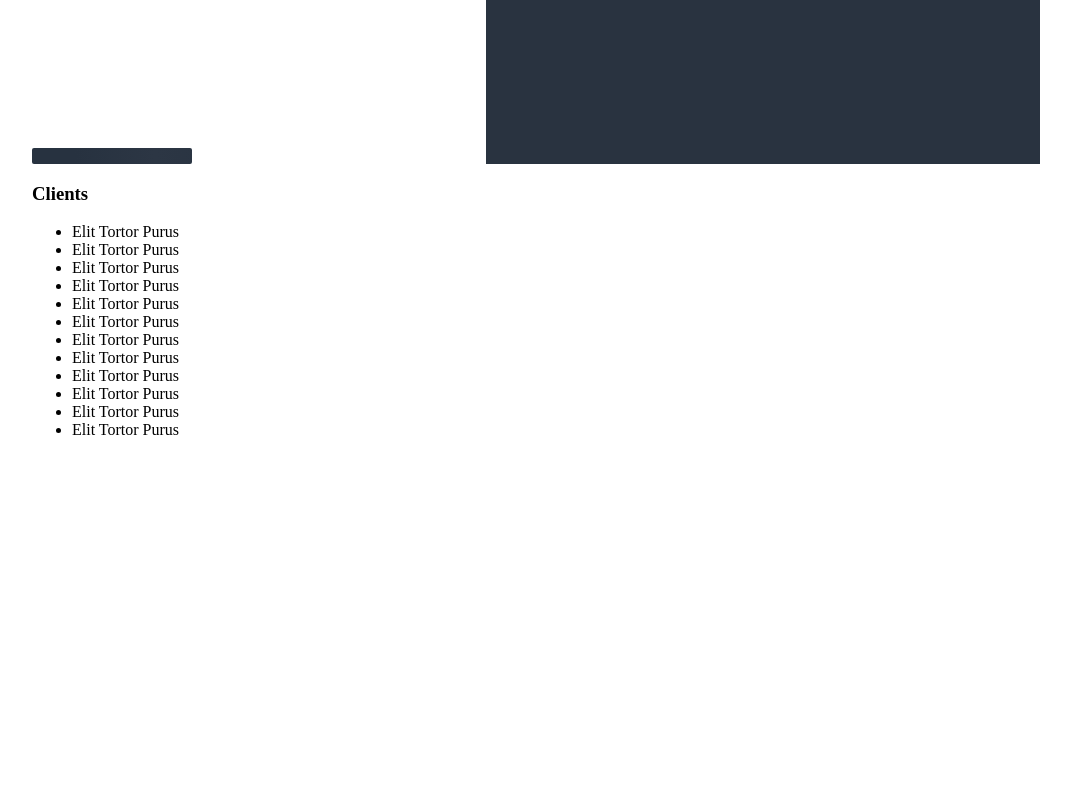
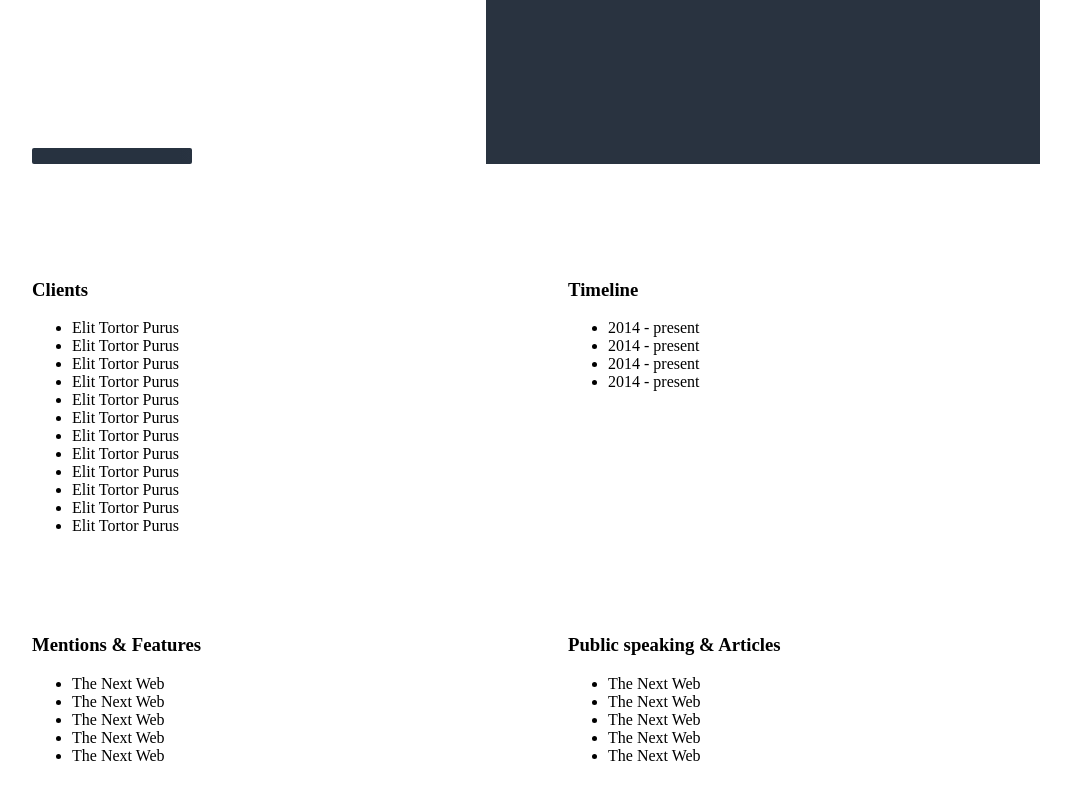
Before and after one commit to michelemazzucco/michelemazzucco.it, a Gatsby site: page /profile in a window 1280 px wide. Shown: the part 806-1606 px from the top of the page, without its empty margins (104-1175 px from the left). Before the commit the page ends 1349 px from the top, so only its background shows below. Built offline with nearby package versions, Linux system fonts and the light colour scheme; Gatsby itself is replaced by a stand-in of ours; no server answers.

Commit message:
wip on profile page blocks

```diff
--- /dev/null
+++ b/src/components/BlockList/index.js
@@ -0,0 +1,11 @@
+import React from 'react'
+
+const BlockList = ({ edges }) => {
+  return (
+    <ul>
+      {edges.map(({ node }) => <li>{node.name}</li>)}
+    </ul>
+  )
+}
+
+export default BlockList
--- a/src/components/ClientsList/index.js
+++ /dev/null
@@ -1,11 +0,0 @@
-import React from 'react'
-
-const ClientsList = ({ clients }) => {
-  return (
-    <ul>
-      {clients.map(({ client }) => <li>{client.name}</li>)}
-    </ul>
-  )
-}
-
-export default ClientsList
--- /dev/null
+++ b/src/components/EventsBlockList/index.js
@@ -0,0 +1,11 @@
+import React from 'react'
+
+const EventsBlockList = ({ events }) => {
+  return (
+    <ul>
+      {events.map(({ node }) => <li>{node.year}</li>)}
+    </ul>
+  )
+}
+
+export default EventsBlockList
--- a/src/components/ProfileBlock/index.js
+++ b/src/components/ProfileBlock/index.js
@@ -1,9 +1,12 @@
 import React from 'react'
+import styled from 'styled-components'
 
 const ProfileBlock = ({ title, children }) =>
-  <section>
-    <h3>{title}</h3>
-    <div>{children}</div>
-  </section>
+  <article>
+    <header>
+      <h3>{title}</h3>
+    </header>
+    <main>{children}</main>
+  </article>
 
 export default ProfileBlock
--- a/src/components/ProfileIntro/index.js
+++ b/src/components/ProfileIntro/index.js
@@ -4,7 +4,7 @@ import WeekDistance from '../WeekDistance'
 import Intro from '../Intro'
 import { fonts, colors } from '../../utils/commonStyles'
 
-const ProfileWrapper = styled.article`
+const ProfileWrapper = styled.section`
   display: flex;
   flex-wrap: wrap;
   position: relative;
--- /dev/null
+++ b/src/data/articles.json
@@ -0,0 +1,16 @@
+[{
+  "name": "The Next Web",
+  "url": "http://www.google.com"
+},{
+  "name": "The Next Web",
+  "url": "http://www.google.com"
+},{
+  "name": "The Next Web",
+  "url": "http://www.google.com"
+},{
+  "name": "The Next Web",
+  "url": "http://www.google.com"
+},{
+  "name": "The Next Web",
+  "url": "http://www.google.com"
+}]
--- /dev/null
+++ b/src/data/mentions.json
@@ -0,0 +1,16 @@
+[{
+  "name": "The Next Web",
+  "url": "http://www.google.com"
+},{
+  "name": "The Next Web",
+  "url": "http://www.google.com"
+},{
+  "name": "The Next Web",
+  "url": "http://www.google.com"
+},{
+  "name": "The Next Web",
+  "url": "http://www.google.com"
+},{
+  "name": "The Next Web",
+  "url": "http://www.google.com"
+}]
--- a/src/pages/profile.js
+++ b/src/pages/profile.js
@@ -2,20 +2,47 @@ import React, { Component } from 'react'
 import ContentWrapper from '../components/ContentWrapper'
 import ProfileIntro from '../components/ProfileIntro'
 import ProfileBlock from '../components/ProfileBlock'
-import ClientsList from '../components/ClientsList'
+import BlockList from '../components/BlockList'
+import EventsBlockList from '../components/EventsBlockList'
+import styled from 'styled-components';
 
-const ProfilePage = ({ data }) => {
-  console.log(data)
+
+const BlocksWrapper = styled.section`
+  display: grid;
+  grid-template-columns: 50% 50%;
+  grid-template-rows: auto auto;
+  grid-column-gap: 2rem;
+  grid-row-gap: 4rem;
+  padding: 6rem 0;
+`
+
+const ProfilePage = props => {
+  const { clients, events, mentions, articles } = props.data
+
   return (
     <ContentWrapper>
       <ProfileIntro />
-      <ProfileBlock title="Clients">
-        <ClientsList clients={data.clients.edges} />
-      </ProfileBlock>
+      <BlocksWrapper>
+        {clients.edges.length > 0 &&
+          <ProfileBlock title="Clients">
+            <BlockList edges={clients.edges} />
+          </ProfileBlock>}
+        {events.edges.length > 0 &&
+          <ProfileBlock title="Timeline">
+            <EventsBlockList events={events.edges} />
+          </ProfileBlock>}
+        {mentions.edges.length > 0 &&
+          <ProfileBlock title="Mentions & Features">
+            <BlockList edges={mentions.edges} />
+          </ProfileBlock>}
+        {articles.edges.length > 0 &&
+          <ProfileBlock title="Public speaking & Articles">
+            <BlockList edges={articles.edges} />
+          </ProfileBlock>}
+      </BlocksWrapper>
     </ContentWrapper>
   )
 }
-
 
 export default ProfilePage
 
@@ -23,19 +50,35 @@ export const profileQuery = graphql`
   query ProfileQuery {
     clients: allClientsJson {
       edges {
-        client: node {
+        node {
           name
         }
       }
     }
-    timeline: allTimelineJson {
+    events: allEventsJson {
       edges {
-        event: node {
+        node {
           year
           position
           company
         }
       }
     }
+    mentions: allMentionsJson {
+      edges {
+        node {
+          name
+          url
+        }
+      }
+    }
+    articles: allArticlesJson {
+      edges {
+        node {
+          name
+          url
+        }
+      }
+    }
   }
 `
```
Also changed, not shown: src/data/profile.json (deleted, +0 -68 lines), src/data/events.json (renamed from src/data/timeline.json).
